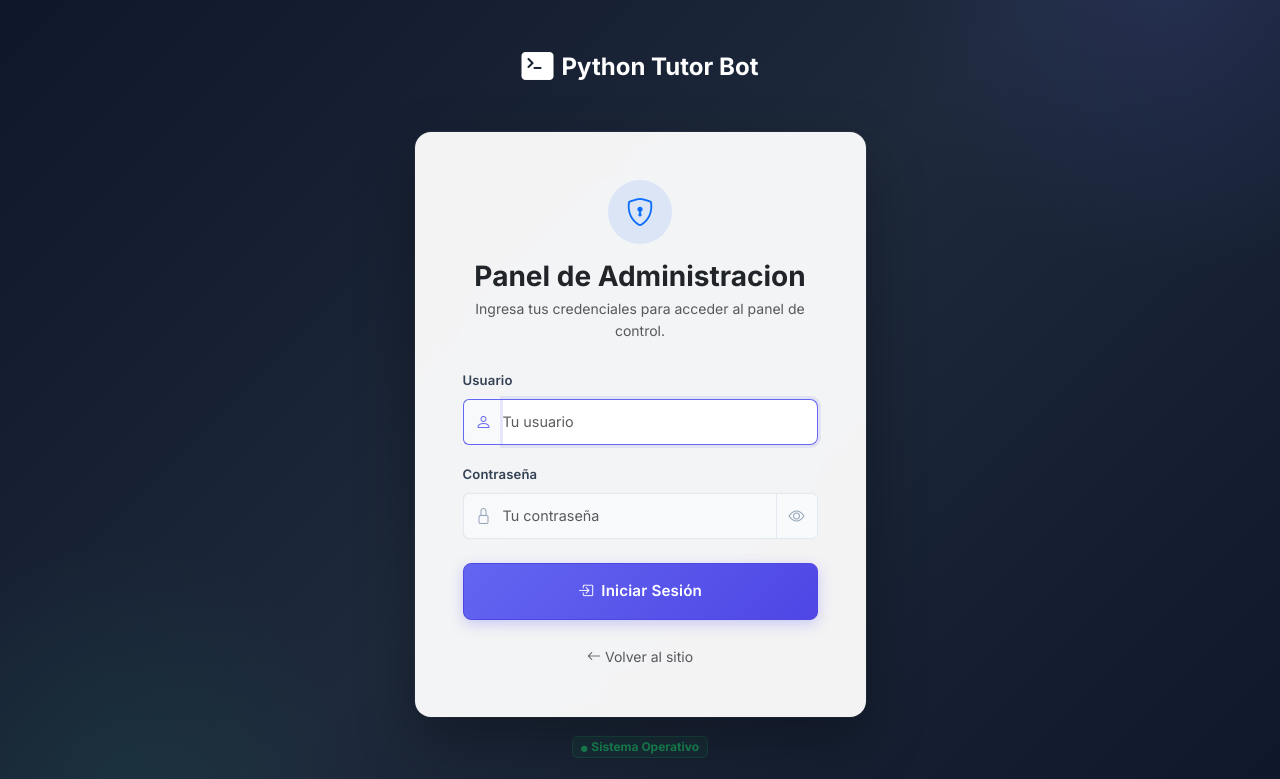
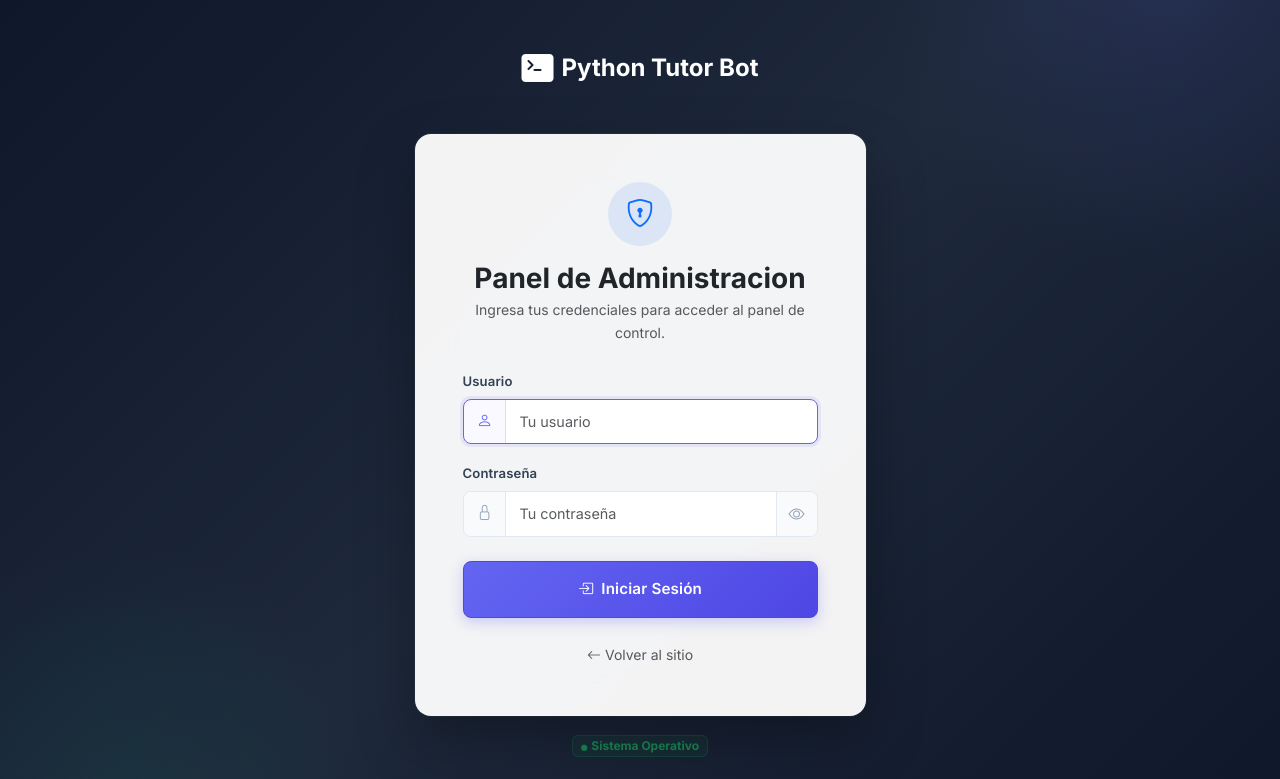
Before and after one commit to erislandis/pythontutor_bot, a Flask app: page /login in a window 1280 px wide; the page is wider, and only the part inside the window is pictured. Shown: the top 779 px of that part. Run offline with Flask 3, Linux system fonts and the light colour scheme; parts of the project's set-up code (start-up, migrations or seed data) failed here and were passed over; some libraries are stand-ins or nearby versions.

Commit message:
Fix css 8

```diff
--- a/web-service/static/css/styles.css
+++ b/web-service/static/css/styles.css
@@ -718,56 +718,6 @@ footer h6 {
     box-shadow: 0 30px 70px rgba(0, 0, 0, 0.35), 0 0 0 1px rgba(255, 255, 255, 0.08);
 }
 
-.login-section .form-control {
-    border: 1.5px solid var(--ptb-gray-200);
-    border-radius: var(--ptb-radius);
-    padding: 0.7rem 0.85rem;
-    font-size: 0.9rem;
-    background: var(--ptb-gray-50);
-    transition: all 0.2s ease;
-}
-
-.login-section .form-control:focus {
-    border-color: #6366f1;
-    box-shadow: 0 0 0 3px rgba(99, 102, 241, 0.12);
-    background: #fff;
-}
-
-.login-section .input-group-text {
-    border: 1.5px solid var(--ptb-gray-200);
-    background: var(--ptb-gray-50);
-    color: var(--ptb-gray-400);
-    transition: all 0.2s ease;
-}
-
-.login-section .input-group:focus-within .input-group-text {
-    border-color: #6366f1;
-    background: #fff;
-    color: #6366f1;
-}
-
-.login-section .pwd-toggle {
-    border: 1.5px solid var(--ptb-gray-200) !important;
-    background: var(--ptb-gray-50);
-    color: var(--ptb-gray-400);
-    transition: all 0.2s ease;
-}
-
-.login-section .pwd-toggle:hover {
-    background: var(--ptb-gray-100);
-    color: var(--ptb-gray-600);
-    border-color: var(--ptb-gray-300) !important;
-}
-
-.login-section .pwd-toggle:focus,
-.login-section .pwd-toggle:active {
-    outline: none;
-    box-shadow: none;
-    border-color: #6366f1 !important;
-    color: #6366f1;
-    background: rgba(99, 102, 241, 0.05);
-}
-
 .login-section .btn-primary {
     font-size: 0.95rem;
     letter-spacing: 0.01em;
@@ -782,6 +732,80 @@ footer h6 {
     color: var(--ptb-gray-700);
     font-size: 0.82rem;
     letter-spacing: 0.01em;
+    margin-bottom: 0.4rem;
+}
+
+/* ---------- Login Input Groups ---------- */
+.login-input-group {
+    border: 1.5px solid var(--ptb-gray-200);
+    border-radius: var(--ptb-radius);
+    overflow: hidden;
+    transition: border-color 0.2s ease, box-shadow 0.2s ease;
+    background: #fff;
+}
+
+.login-input-group:focus-within {
+    border-color: #6366f1;
+    box-shadow: 0 0 0 3px rgba(99, 102, 241, 0.1);
+}
+
+.login-input-group .input-group-text {
+    border: none;
+    background: var(--ptb-gray-50);
+    color: var(--ptb-gray-400);
+    font-size: 0.95rem;
+    padding: 0.65rem 0.85rem;
+    transition: color 0.2s ease, background 0.2s ease;
+}
+
+.login-input-group:focus-within .input-group-text {
+    background: rgba(99, 102, 241, 0.04);
+    color: #6366f1;
+}
+
+.login-input-group .form-control {
+    border: none;
+    border-left: 1px solid var(--ptb-gray-200);
+    border-radius: 0;
+    padding: 0.65rem 0.85rem;
+    font-size: 0.9rem;
+    background: transparent;
+    box-shadow: none;
+    transition: border-color 0.2s ease;
+}
+
+.login-input-group:focus-within .form-control {
+    border-left-color: rgba(99, 102, 241, 0.2);
+}
+
+.login-input-group .form-control:focus {
+    box-shadow: none;
+}
+
+.login-input-group .pwd-toggle {
+    border: none !important;
+    border-left: 1px solid var(--ptb-gray-200) !important;
+    background: var(--ptb-gray-50);
+    color: var(--ptb-gray-400);
+    padding: 0.65rem 0.75rem;
+    transition: all 0.2s ease;
+}
+
+.login-input-group:focus-within .pwd-toggle {
+    border-left-color: rgba(99, 102, 241, 0.2) !important;
+}
+
+.login-input-group .pwd-toggle:hover {
+    background: var(--ptb-gray-100);
+    color: var(--ptb-gray-600);
+}
+
+.login-input-group .pwd-toggle:focus,
+.login-input-group .pwd-toggle:active {
+    outline: none;
+    box-shadow: none;
+    color: #6366f1;
+    background: rgba(99, 102, 241, 0.05);
 }
 
 /* ---------- Animations ---------- */
--- a/web-service/templates/public/login.html
+++ b/web-service/templates/public/login.html
@@ -25,17 +25,17 @@
                     <form method="POST" action="{{ url_for('login') }}">
                         <div class="mb-3">
                             <label for="username" class="form-label fw-semibold small">Usuario</label>
-                            <div class="input-group">
-                                <span class="input-group-text bg-light border-end-0"><i class="bi bi-person"></i></span>
-                                <input type="text" class="form-control border-start-0 ps-0" id="username" name="username" placeholder="Tu usuario" required autofocus>
+                            <div class="input-group login-input-group">
+                                <span class="input-group-text"><i class="bi bi-person"></i></span>
+                                <input type="text" class="form-control" id="username" name="username" placeholder="Tu usuario" required autofocus>
                             </div>
                         </div>
                         <div class="mb-4">
                             <label for="password" class="form-label fw-semibold small">Contraseña</label>
-                            <div class="input-group">
-                                <span class="input-group-text bg-light border-end-0"><i class="bi bi-lock"></i></span>
-                                <input type="password" class="form-control border-start-0 ps-0" id="password" name="password" placeholder="Tu contraseña" required>
-                                <button type="button" class="btn btn-outline-secondary border-start-0 pwd-toggle" data-toggle-password="password" tabindex="-1">
+                            <div class="input-group login-input-group">
+                                <span class="input-group-text"><i class="bi bi-lock"></i></span>
+                                <input type="password" class="form-control" id="password" name="password" placeholder="Tu contraseña" required>
+                                <button type="button" class="btn btn-outline-secondary pwd-toggle" data-toggle-password="password" tabindex="-1">
                                     <i class="bi bi-eye"></i>
                                 </button>
                             </div>
```
